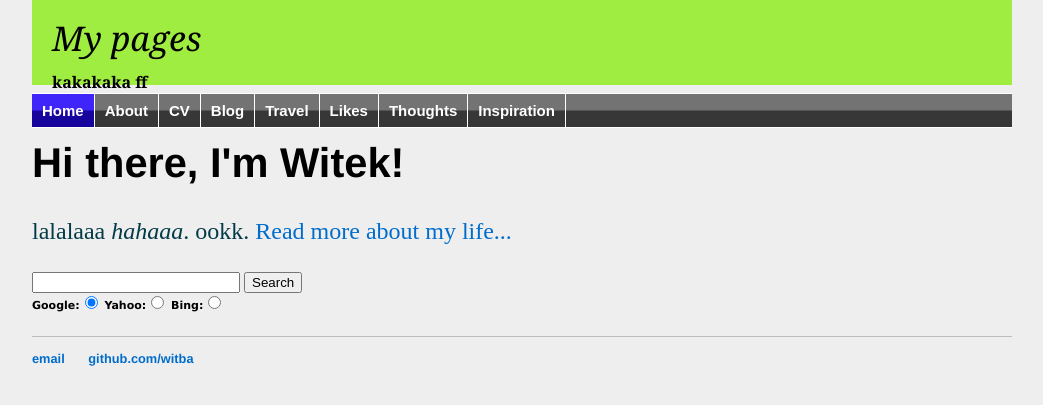
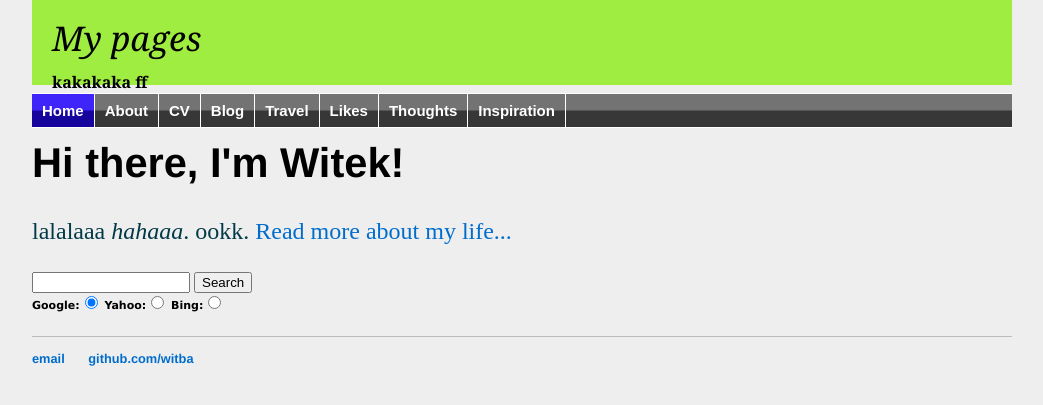
Before and after one commit to witba/witba.github.io, a Jekyll site: the page built from index.html, in a window 1280 px wide. Shown: the top 405 px of the page, without its empty margins (118-1161 px from the left). Built offline with Jekyll 4.4.1, drawn with Linux system fonts in a browser that asks for light colours.

Commit message:
Update index.html

```diff
--- a/index.html
+++ b/index.html
@@ -11,7 +11,7 @@ title: Witek
 <form name="jksearch" action="http://www.google.com/search" method="get" onSubmit="jksitesearch(this)">
 
 <input id="hiddenquery" type="hidden" name="q" />
-<input name="qfront" type="text" style="width: 200px" value="" /> <input type="submit" value="Search" /><br />
+<input name="qfront" type="text" style="width: 150px" value="" /> <input type="submit" value="Search" /><br />
 <div style="font: bold 11px Verdana;">Google:<input name="se" type="radio" checked>  Yahoo:<input name="se" type="radio">  Bing:<input name="se" type="radio">
 </div>
 
```
